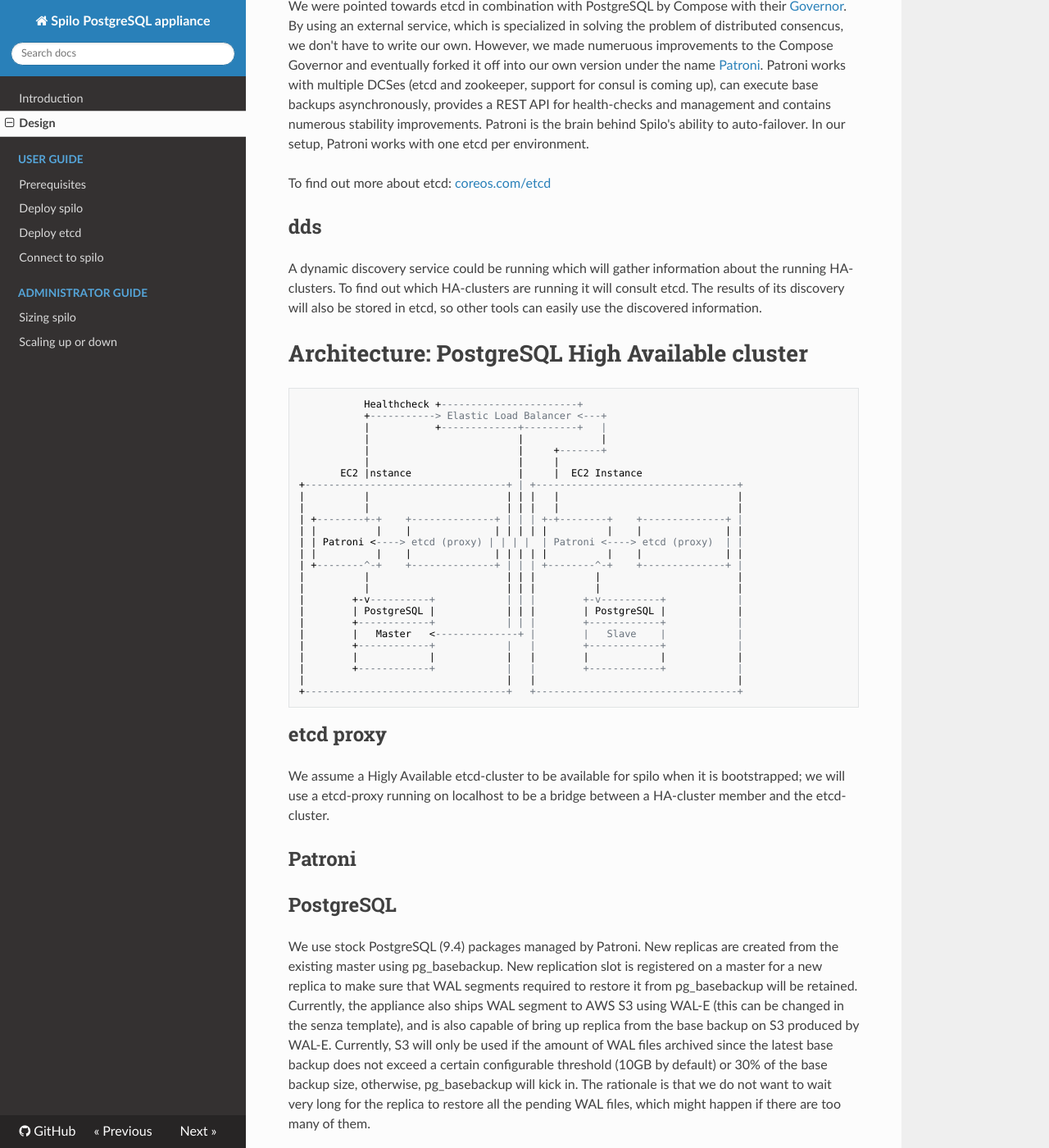
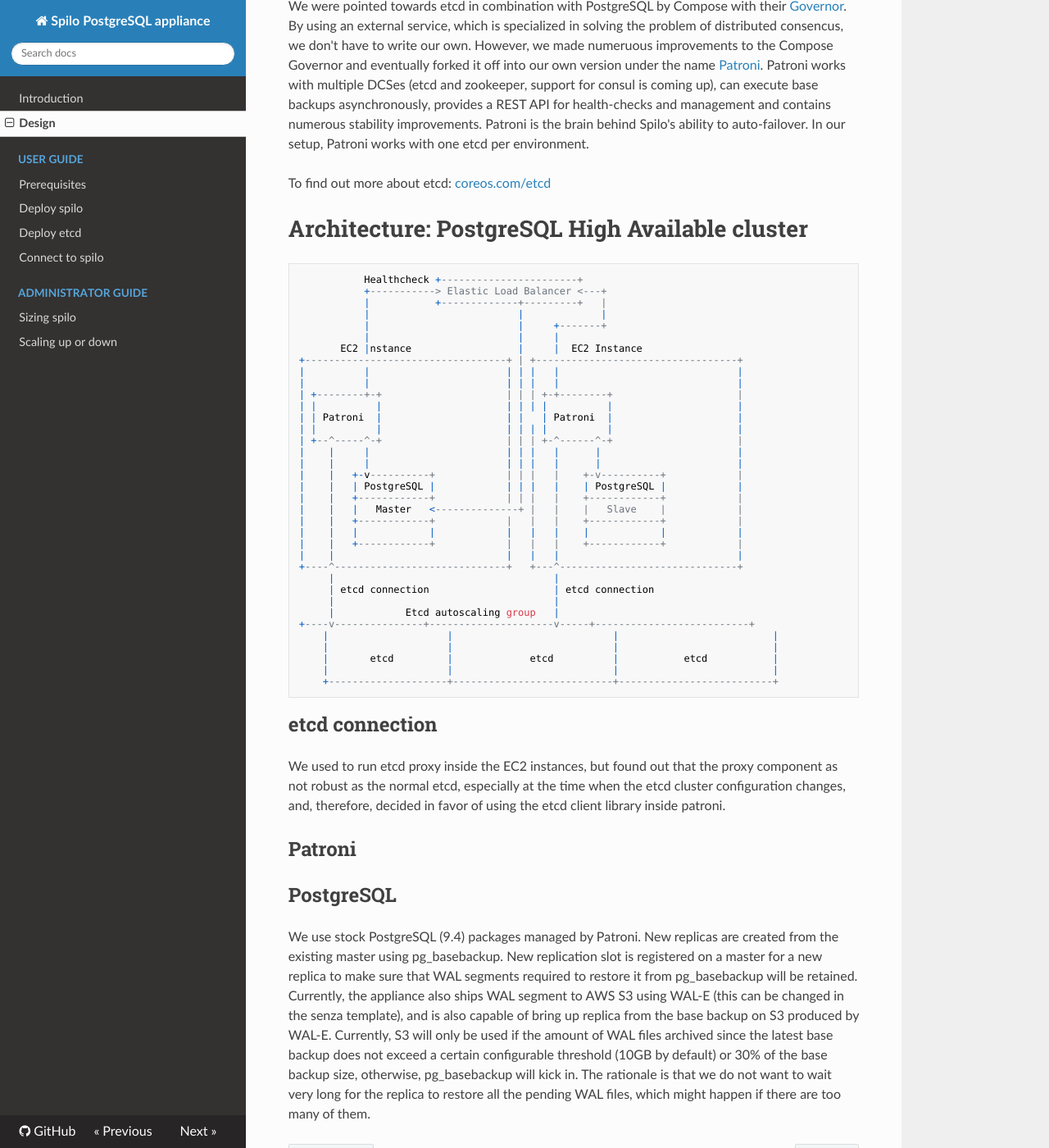
Before and after one commit to zalando/spilo, an MkDocs documentation site: the page built from docs/DESIGN.md, in a window 1280 px wide and 1400 px high, scrolled down 1295 px. Shown: the whole window at 82% size. Built offline with MkDocs 1.6.1, drawn with Linux system fonts in a browser that asks for light colours; nearby versions of some CDN libraries; old or Windows-style settings are respelled for this version of MkDocs; some of the changed text lies outside the part shown.

Commit message:
Use Patroni instead of governor, update the schema.

```diff
--- a/docs/DESIGN.md
+++ b/docs/DESIGN.md
@@ -1,8 +1,8 @@
 Overview
 ========
-We use PostgreSQL for this appliance because it provides a very robust RDBMS with a huge feature set. By using PostgreSQL we are also limited to its inherent limitations. One of those limitiations is that there can be only 1 master, it doesn't do multi-master replication (yet). Because of this limitation we decide to build an appliance that has 1 master cluster and n-slave clusters.
+We use PostgreSQL for this appliance because it provides a very robust RDBMS with a huge feature set. By using PostgreSQL we are also bound to its inherent limitations. One of those limitiations is that there can be only 1 master, it doesn't do multi-master replication (yet). Because of this limitation we decide to build an appliance that has 1 master cluster and n-slave clusters.
 
-Having a single master inside this appliance means there will be a single point of failure (SPOF): the master. During an issue with the master the slaves will however be available for querying: it will not be a full outage. To reduce the impact of losing this SPOF we want to promote one of the slaves to a master as soon as is possible if we determine the master is lost.
+Having a single master inside this appliance means there will be a single point of failure (SPOF): the master itself. During an issue with the master the slaves will however be available for querying: it will not be a full outage. To reduce the impact of losing this SPOF we want to promote one of the slaves to a master as soon as possible once we determine the master is lost.
 
 Spilo was designed to be deployed on AWS.
 
@@ -51,12 +51,6 @@
 We were pointed towards etcd in combination with PostgreSQL by Compose with their [Governor](https://github.com/compose/governor). By using an external service, which is specialized in solving the problem of distributed consencus, we don't have to write our own. However, we made numeruous improvements to the Compose Governor and eventually forked it off into our own version under the name [Patroni](https://github.com/zalando/patroni). Patroni works with multiple DCSes (etcd and zookeeper, support for consul is coming up), can execute base backups asynchronously, provides a REST API for health-checks and management and contains numerous stability improvements. Patroni is the brain behind Spilo's ability to auto-failover. In our setup, Patroni works with one etcd per environment.
 
 To find out more about etcd: [coreos.com/etcd](https://coreos.com/etcd/)
-
-dds
----
-A dynamic discovery service could be running which will gather information about the running HA-clusters. To find out which HA-clusters are running it will consult etcd.
-The results of its discovery will also be stored in etcd, so other tools can easily use the discovered information.
-
 
 
 Architecture: PostgreSQL High Available cluster
@@ -72,26 +66,36 @@
 	+----------------------------------+ | +----------------------------------+
 	|          |                       | | |   |                              |
 	|          |                       | | |   |                              |
-	| +--------+-+    +--------------+ | | | +-+--------+    +--------------+ |
-	| |          |    |              | | | | |          |    |              | |
-	| | Patroni <----> etcd (proxy) | | | |  | Patroni <----> etcd (proxy)  | |
-	| |          |    |              | | | | |          |    |              | |
-	| +--------^-+    +--------------+ | | | +--------^-+    +--------------+ |
-	|          |                       | | |          |                       |
-	|          |                       | | |          |                       |
-	|        +-v----------+            | | |        +-v----------+            |
-	|        | PostgreSQL |            | | |        | PostgreSQL |            |
-	|        +------------+            | | |        +------------+            |
-	|        |   Master   <--------------+ |        |   Slave    |            |
-	|        +------------+            |   |        +------------+            |
-	|        |            |            |   |        |            |            |
-	|        +------------+            |   |        +------------+            |
-	|                                  |   |                                  |
-	+----------------------------------+   +----------------------------------+
+	| +--------+-+                     | | | +-+--------+                     |
+	| |          |                     | | | |          |                     |
+	| | Patroni  |                     | |   | Patroni  |                     |
+	| |          |                     | | | |          |                     |
+	| +--^-----^-+                     | | | +-^------^-+                     |
+	|    |     |                       | | |   |      |                       |
+	|    |     |                       | | |   |      |                       |
+	|    |   +-v----------+            | | |   |    +-v----------+            |
+	|    |   | PostgreSQL |            | | |   |    | PostgreSQL |            |
+	|    |   +------------+            | | |   |    +------------+            |
+	|    |   |   Master   <--------------+ |   |    |   Slave    |            |
+	|    |   +------------+            |   |   |    +------------+            |
+	|    |   |            |            |   |   |    |            |            |
+	|    |   +------------+            |   |   |    +------------+            |
+	|    |                             |   |   |                              |
+	+----^-----------------------------+   +---^------------------------------+
+	     |                                     |
+	     | etcd connection                     | etcd connection
+	     |                                     |
+	     |            Etcd autoscaling group   |
+	+----v---------------+---------------------v-----+--------------------------+
+        |                    |                           |                          |
+        |                    |                           |                          |
+        |       etcd         |             etcd          |           etcd           |
+        |                    |                           |                          |
+        +--------------------+---------------------------+--------------------------+
 
-etcd proxy
+etcd connection
 ----
-We assume a Higly Available etcd-cluster to be available for spilo when it is bootstrapped; we will use a etcd-proxy running on localhost to be a bridge between a HA-cluster member and the etcd-cluster.
+We used to run etcd proxy inside the EC2 instances, but found out that the proxy component as not robust as the normal etcd, especially at the time when the etcd cluster configuration changes, and, therefore, decided in favor of using the etcd client library inside patroni.
 
 Patroni
 ----
```
Also changed, not shown: other parts of docs/DESIGN.md (+1 -1 lines).
